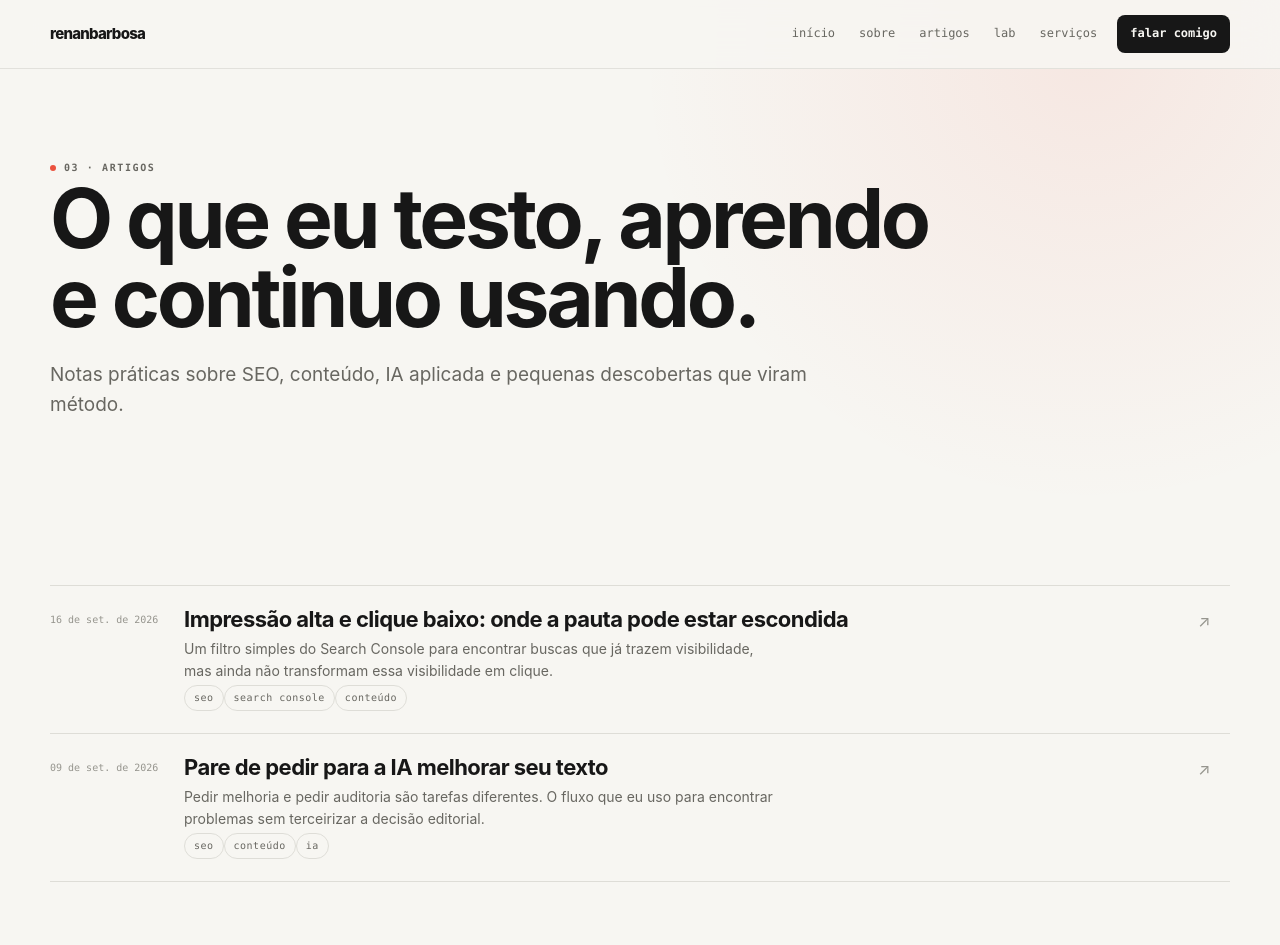
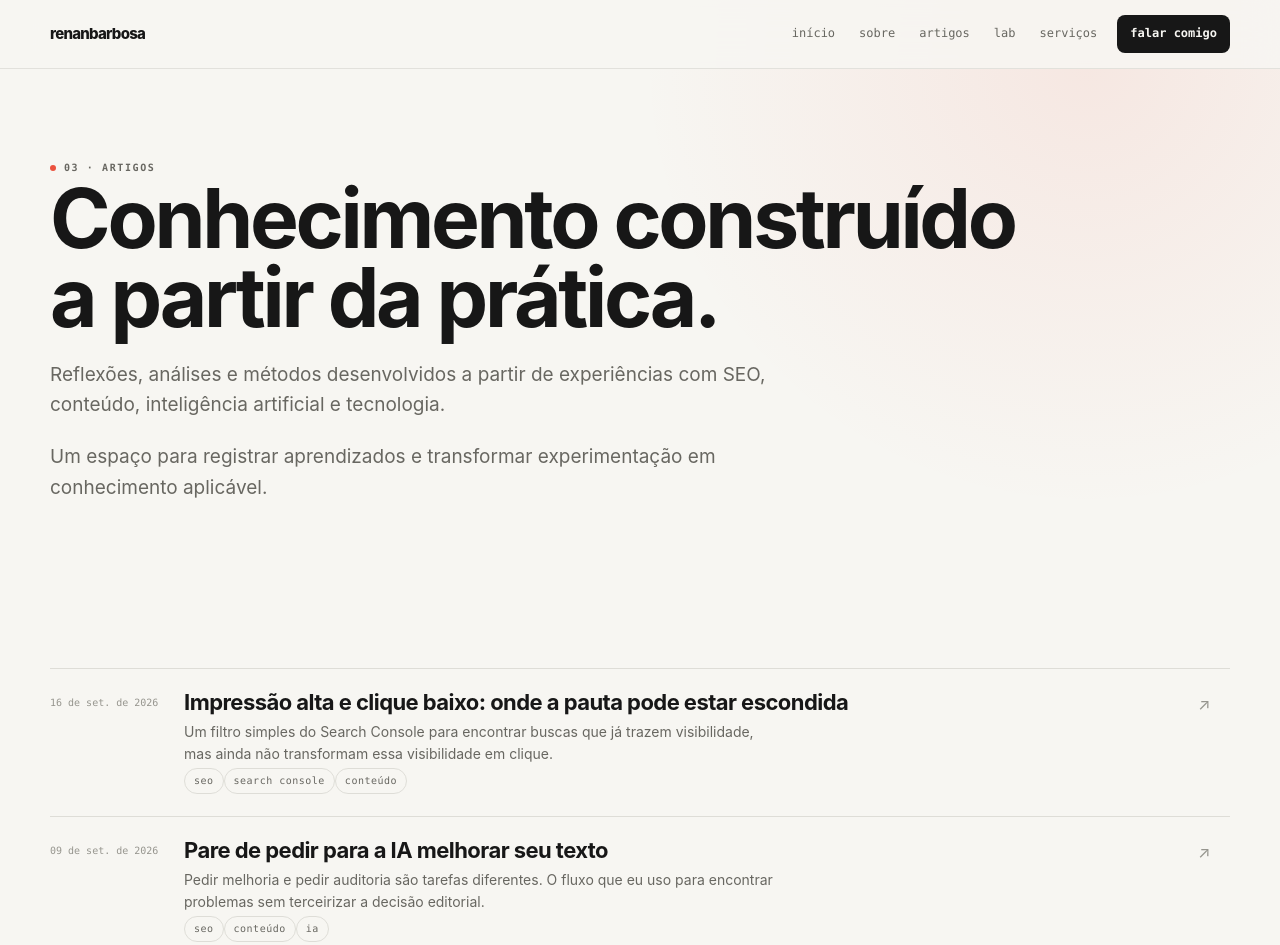
Before and after one commit to Blooberzin/site-portfolio, an Astro site in the folder site/: page /artigos in a window 1280 px wide. Shown: the top 945 px of the page. Built offline with nearby package versions, Linux system fonts and the light colour scheme; Astro itself is replaced by a stand-in of ours.

Commit message:
Update article header and summary text

```diff
--- a/site/src/pages/artigos/index.astro
+++ b/site/src/pages/artigos/index.astro
@@ -19,8 +19,9 @@ const fmt = (d) =>
 >
   <section class="env abertura">
     <span class="rotulo">03 · artigos</span>
-    <h1 class="linha-um">O que eu testo, aprendo e continuo usando.</h1>
-    <p class="resumo">Notas práticas sobre SEO, conteúdo, IA aplicada e pequenas descobertas que viram método.</p>
+    <h1 class="linha-um">Conhecimento construído a partir da prática.</h1>
+    <p class="resumo">Reflexões, análises e métodos desenvolvidos a partir de experiências com SEO, conteúdo, inteligência artificial e tecnologia.</p>
+    <p class="resumo">Um espaço para registrar aprendizados e transformar experimentação em conhecimento aplicável.</p>
   </section>
 
   <section class="env secao">
```
